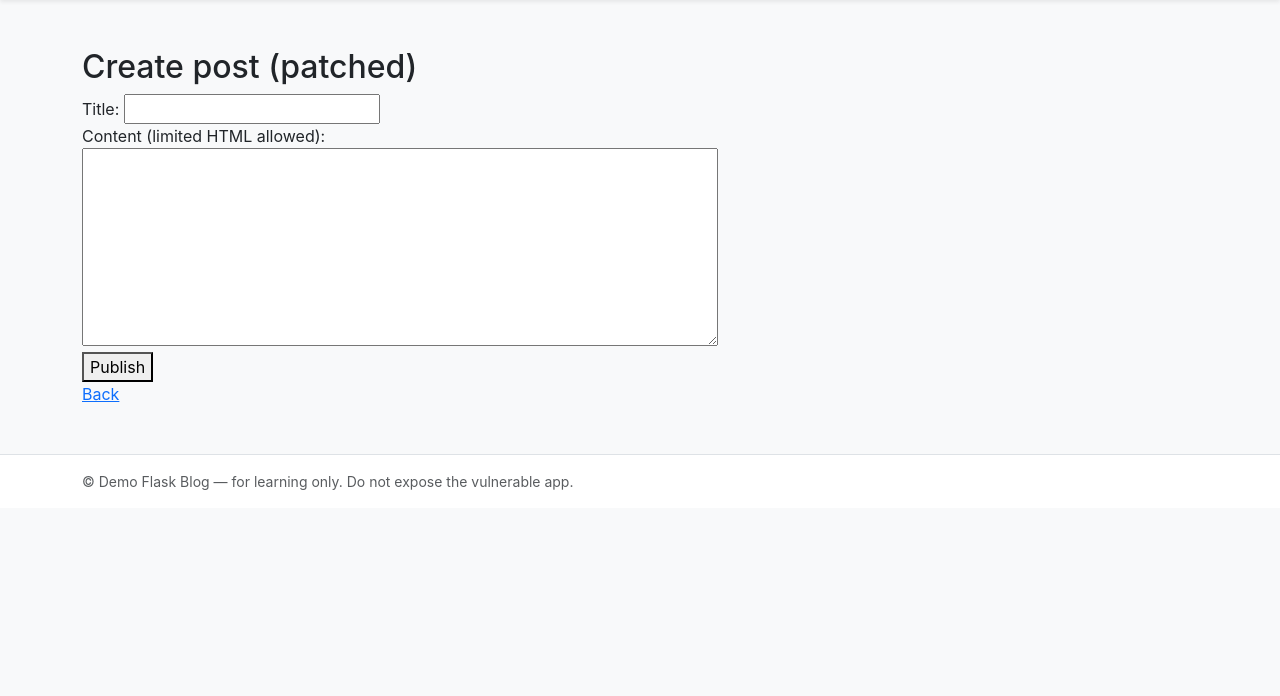
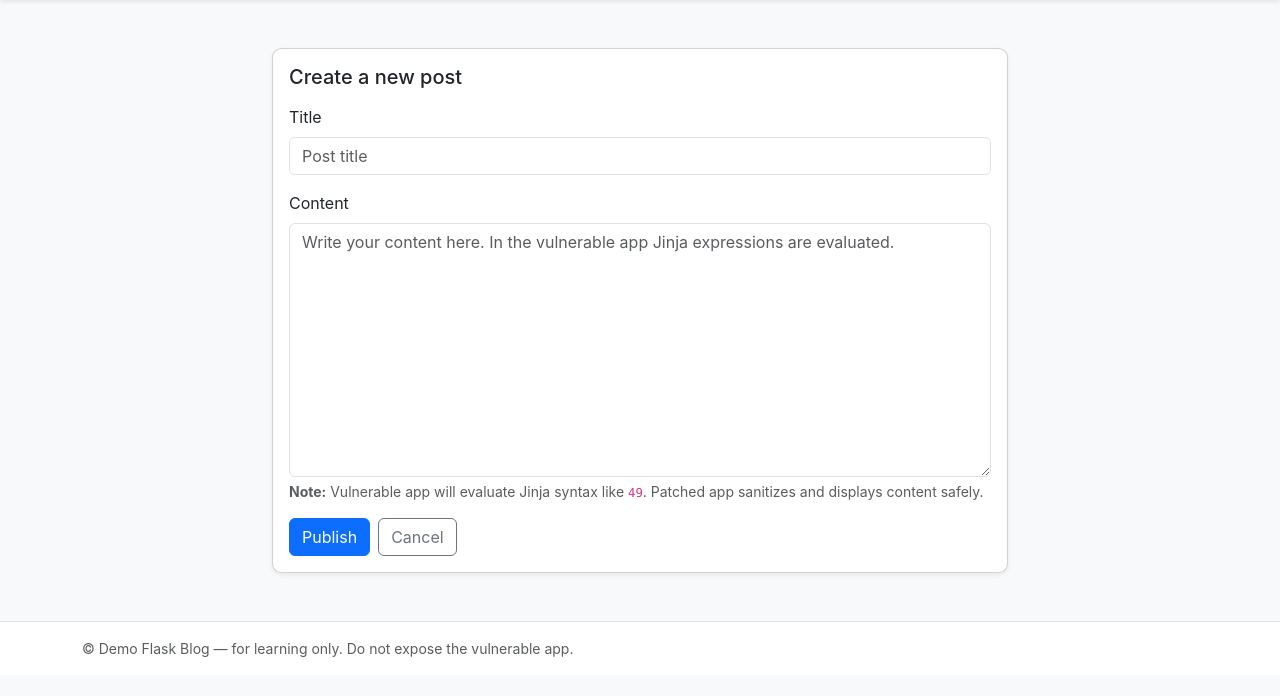
Before and after one commit to AbdullahMaqbool22/lab-mid-ssd, a Python web app: template flask_blog_full/vulnerable_blog/templates/create.html in a window 1280 px wide. Shown: the part 56-752 px from the top of the page. Run offline with Jinja, Linux system fonts and the light colour scheme; the template is opened without the code that fills it, so the values that code supplies are empty.

Commit message:
Revamp create post template for better UI

```diff
--- a/flask_blog_full/vulnerable_blog/templates/create.html
+++ b/flask_blog_full/vulnerable_blog/templates/create.html
@@ -1,11 +1,37 @@
+<!-- templates/create.html -->
 {% extends 'base.html' %}
+{% block title %}Create Post - Flask Blog{% endblock %}
+
 {% block body %}
-  <h2>Create post (patched)</h2>
-  <form method="post">
-    <label>Title: <input name="title"></label><br>
-    <label>Content (limited HTML allowed):</label><br>
-    <textarea name="content" rows="8" cols="60"></textarea><br>
-    <button type="submit">Publish</button>
-  </form>
-  <a href="/">Back</a>
+<div class="row justify-content-center">
+  <div class="col-12 col-md-10 col-lg-8">
+    <div class="card shadow-sm">
+      <div class="card-body">
+        <h2 class="h5 mb-3">Create a new post</h2>
+        <form method="post" novalidate>
+          <div class="mb-3">
+            <label class="form-label">Title</label>
+            <input name="title" class="form-control" placeholder="Post title" required>
+          </div>
+
+          <div class="mb-3">
+            <label class="form-label">Content</label>
+            <textarea name="content" class="form-control" rows="10"
+                      placeholder="Write your content here. In the vulnerable app Jinja expressions are evaluated."
+                      required></textarea>
+            <div class="form-text">
+              <strong>Note:</strong> Vulnerable app will evaluate Jinja syntax like <code>{{ 7*7 }}</code>.
+              Patched app sanitizes and displays content safely.
+            </div>
+          </div>
+
+          <div class="d-flex gap-2">
+            <button class="btn btn-primary" type="submit">Publish</button>
+            <a class="btn btn-outline-secondary" href="/">Cancel</a>
+          </div>
+        </form>
+      </div>
+    </div>
+  </div>
+</div>
 {% endblock %}
```
